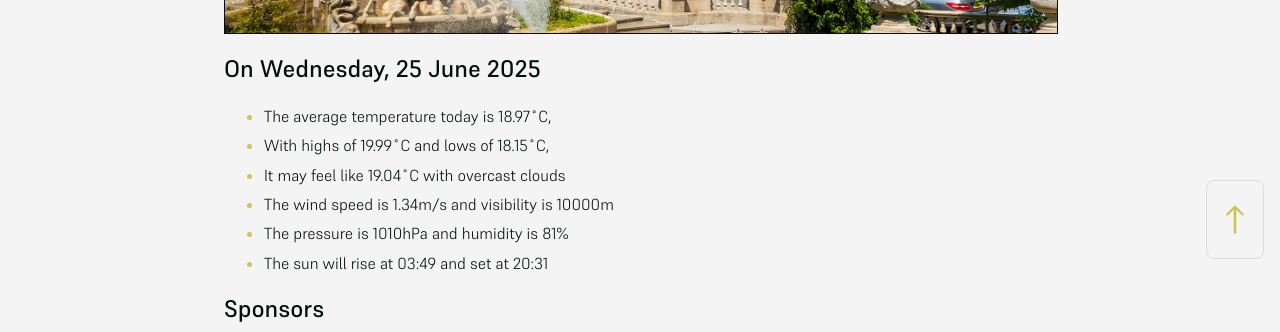
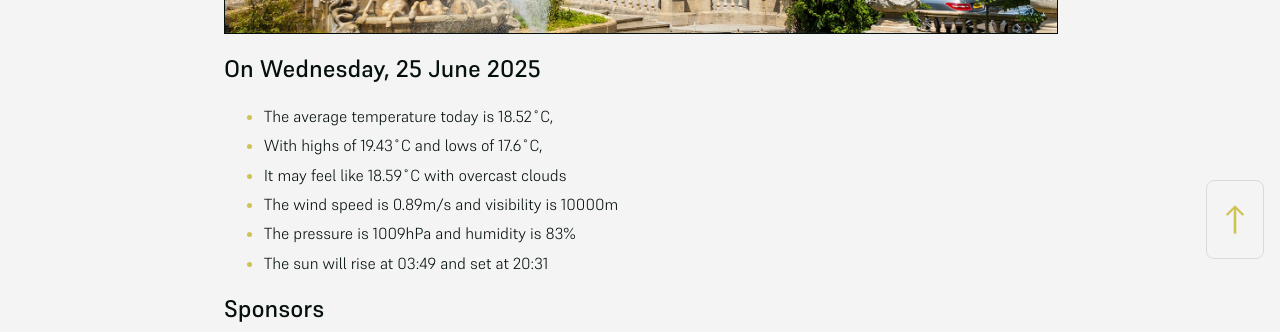
Before and after one commit to mat-0/cheltenham-open-data, a Jekyll site: the page built from index.md, in a window 1280 px wide. Shown: the part 625-957 px from the top of the page. Built offline with Jekyll 4.4.1, drawn with Linux system fonts in a browser that asks for light colours.

Commit message:
Updated 2025-06-25 21:58:07

```diff
--- a/index.md
+++ b/index.md
@@ -10,11 +10,11 @@ seo: Menu
 <!-- weather_marker starts -->
 ## On Wednesday, 25 June 2025
 
-- The average temperature today is 18.97˚C,
-- With highs of 19.99˚C and lows of 18.15˚C,
-- It may feel like 19.04˚C with overcast clouds
-- The wind speed is 1.34m/s and visibility is 10000m
-- The pressure is 1010hPa and humidity is 81%
+- The average temperature today is 18.52˚C,
+- With highs of 19.43˚C and lows of 17.6˚C,
+- It may feel like 18.59˚C with overcast clouds
+- The wind speed is 0.89m/s and visibility is 10000m
+- The pressure is 1009hPa and humidity is 83%
 - The sun will rise at 03:49 and set at 20:31
 
 <!-- weather_marker ends -->
```
Also changed, not shown: _data/flood.json (+4 -4 lines), _pages/news.md (+8 -8 lines).
